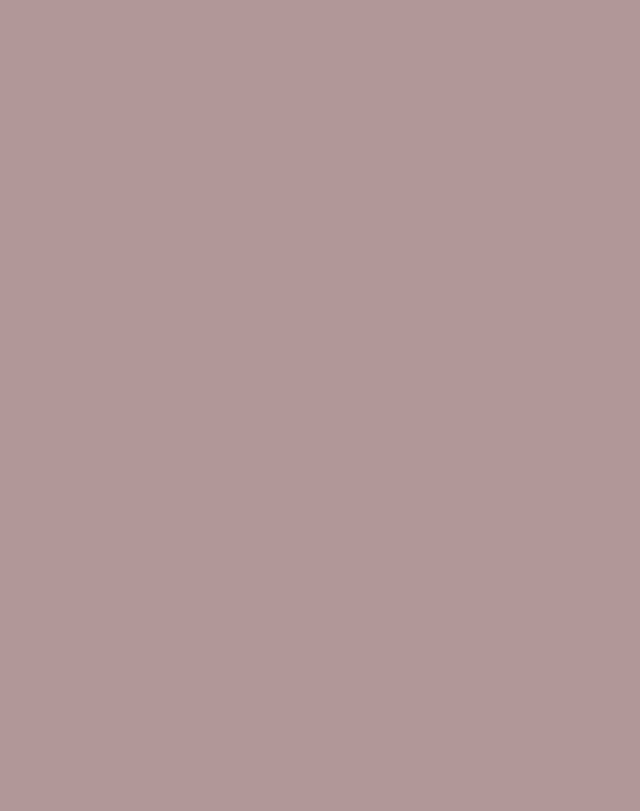
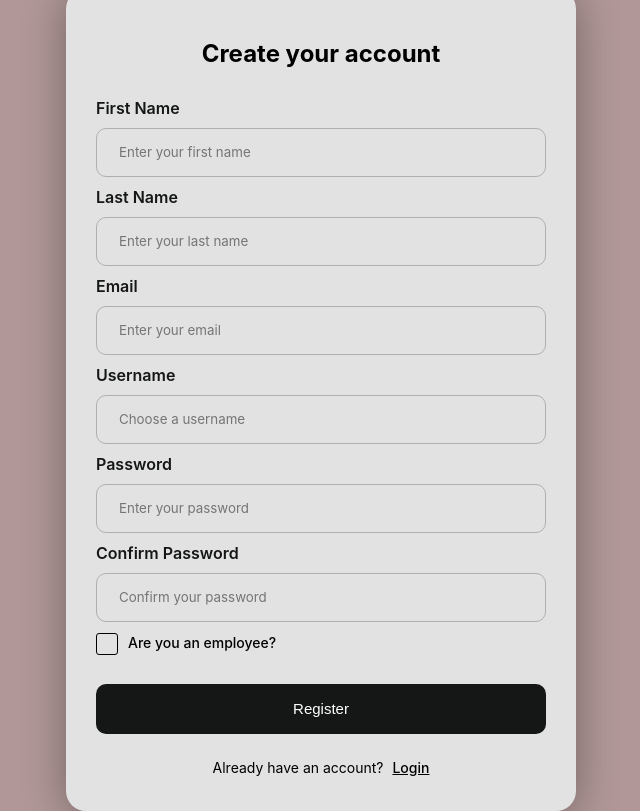
Before and after one commit to Bergu1/price-management-frontend, a React (Vite) app: page /register in a window 1280 px wide. Before the commit this address had no page. Shown: the whole page, without its empty margins (319-959 px from the left). Built offline with nearby package versions, Linux system fonts and the light colour scheme.

Commit message:
Modified Login page and added register

```diff
--- a/src/App.jsx
+++ b/src/App.jsx
@@ -1,5 +1,6 @@
 import { BrowserRouter, Routes, Route } from 'react-router-dom';
-import Login from './pages/Login/Login';
+import Login from './pages/LoginRegister/Login/Login';
+import Register from './pages/LoginRegister/Register/Register';
 
 
 export default function App() {
@@ -7,6 +8,7 @@ export default function App() {
         <BrowserRouter>
             <Routes>
                 <Route path="/login" element={<Login />} />
+                <Route path="/register" element={<Register />} />
             </Routes>
         </BrowserRouter>
     )
--- a/src/pages/Login/Login.jsx
+++ b/src/pages/LoginRegister/Login/Login.jsx
@@ -1,5 +1,6 @@
 import { useState } from "react";
-import './Login.css';
+import { Link } from 'react-router-dom';
+import '../styles/loginContainer.css'
 import '../styles/InputFields.css'
 import '../styles/Button.css'
 import '../styles/checkBox.css'
@@ -34,7 +35,10 @@ export default function Login() {
     <div className="login-container">
 
       <form onSubmit={handleSubmit} className="form">
+        {/* Inspired by Uiverse.io (by micaelgomestavares), customized by me */}
+
         <h2>Access your account</h2>
+
         {/* Email or Username */}
         <div className="flex-column">
           <label>Email or Username</label>
@@ -78,9 +82,10 @@ export default function Login() {
         {/* Remember + forgot */}
         <div className="flex-row">
 
-         {/* <!-- From Uiverse.io by cssbuttons-io -->  */}
+        {/* Inspired by Uiverse.io (by cssbuttons-io), customized by me */}
+
         <div className="cntr">
-            <input type="checkbox" id="cbx" className="hidden-xs-up" />
+            <input type="checkbox" id="cbx" className="hidden-xs-up cbx-input" />
             <label htmlFor="cbx" className="cbx"></label>
             <label>Remember me</label>
         </div>
@@ -91,7 +96,7 @@ export default function Login() {
         <button type="submit" className="button-submit">Sign In</button>
 
         <p className="p">
-          Don't have an account? <span className="span">Sign Up</span>
+          Don't have an account? <Link to='/register' className="span">Sign Up</Link>
         </p>
       </form>
     </div>
--- /dev/null
+++ b/src/pages/LoginRegister/Register/Register.jsx
@@ -0,0 +1,169 @@
+import { useState } from "react";
+import { Link } from 'react-router-dom';
+import '../styles/loginContainer.css'
+import '../styles/InputFields.css'
+import '../styles/Button.css'
+import '../styles/checkBox.css'
+
+export default function Register() {
+  const [firstName, setFirstName] = useState('');
+  const [lastName, setLastName] = useState('');
+  const [email, setEmail] = useState('');
+  const [username, setUsername] = useState('');
+  const [password, setPassword] = useState('');
+  const [confirmPassword, setConfirmPassword] = useState('');
+  const [isEmployee, setIsEmployee] = useState(false);
+  const [employeeCode, setEmployeeCode] = useState('');
+
+  const handleSubmit = (e) => {
+    e.preventDefault();
+
+    if (!firstName || !lastName || !email || !username || !password || !confirmPassword) {
+      alert('Please fill in all required fields.');
+      return;
+    }
+
+    if (password !== confirmPassword) {
+      alert('Passwords do not match.');
+      return;
+    }
+
+    if (isEmployee && !employeeCode) {
+      alert('Please enter your employee code.');
+      return;
+    }
+  };
+
+  return (
+    <div className="login-container">
+      <form onSubmit={handleSubmit} className="form">
+
+        {/* Inspired by Uiverse.io (by micaelgomestavares), customized by me */}
+
+        <h2>Create your account</h2>
+
+        {/* First Name */}
+        <div className="flex-column">
+          <label>First Name</label>
+        </div>
+        <div className="inputForm">
+          <input
+            type="text"
+            className="input"
+            placeholder="Enter your first name"
+            value={firstName}
+            onChange={(e) => setFirstName(e.target.value)}
+          />
+        </div>
+
+        {/* Last Name */}
+        <div className="flex-column">
+          <label>Last Name</label>
+        </div>
+        <div className="inputForm">
+          <input
+            type="text"
+            className="input"
+            placeholder="Enter your last name"
+            value={lastName}
+            onChange={(e) => setLastName(e.target.value)}
+          />
+        </div>
+
+        {/* Email */}
+        <div className="flex-column">
+          <label>Email</label>
+        </div>
+        <div className="inputForm">
+          <input
+            type="email"
+            className="input"
+            placeholder="Enter your email"
+            value={email}
+            onChange={(e) => setEmail(e.target.value)}
+          />
+        </div>
+
+        {/* Username */}
+        <div className="flex-column">
+          <label>Username</label>
+        </div>
+        <div className="inputForm">
+          <input
+            type="text"
+            className="input"
+            placeholder="Choose a username"
+            value={username}
+            onChange={(e) => setUsername(e.target.value)}
+          />
+        </div>
+
+        {/* Password */}
+        <div className="flex-column">
+          <label>Password</label>
+        </div>
+        <div className="inputForm">
+          <input
+            type="password"
+            className="input"
+            placeholder="Enter your password"
+            value={password}
+            onChange={(e) => setPassword(e.target.value)}
+          />
+        </div>
+
+        {/* Confirm Password */}
+        <div className="flex-column">
+          <label>Confirm Password</label>
+        </div>
+        <div className="inputForm">
+          <input
+            type="password"
+            className="input"
+            placeholder="Confirm your password"
+            value={confirmPassword}
+            onChange={(e) => setConfirmPassword(e.target.value)}
+          />
+        </div>
+
+        {/* Checkbox: Are you an employee? */}
+        {/* Inspired by Uiverse.io (by cssbuttons-io), customized by me */}
+
+        <div className="flex-row">
+          <div className="cntr">
+            <input
+              type="checkbox"
+              id="isEmployee"
+              className="hidden-xs-up cbx-input"
+              checked={isEmployee}
+              onChange={() => setIsEmployee(!isEmployee)}
+            />
+            <label htmlFor="isEmployee" className="cbx"></label>
+            <label htmlFor="isEmployee">Are you an employee?</label>
+          </div>
+        </div>
+
+        {/* Conditional: Employee Code */}
+        {isEmployee && (
+          <>
+            <div className="flex-column">
+              <label>Employee Code</label>
+            </div>
+            <div className="inputForm">
+              <input
+                type="text"
+                className="input"
+                placeholder="Enter your employee code"
+                value={employeeCode}
+                onChange={(e) => setEmployeeCode(e.target.value)}
+              />
+            </div>
+          </>
+        )}
+
+        <button type="submit" className="button-submit">Register</button>
+        <p className="p">Already have an account? <Link to='/login' className="span">Login</Link></p>
+      </form>
+    </div>
+  );
+}
--- a/src/pages/styles/Button.css
+++ b/src/pages/LoginRegister/styles/Button.css
@@ -1,3 +1,5 @@
+/* Inspired by Uiverse.io (by micaelgomestavares), customized by me */
+
 .button-submit {
   margin: 20px 0 10px 0;
   background-color: #151717;
--- a/src/pages/styles/InputFields.css
+++ b/src/pages/LoginRegister/styles/InputFields.css
@@ -1,3 +1,5 @@
+/* Inspired by Uiverse.io (by micaelgomestavares), customized by me */
+
 .input {
   margin-left: 10px;
   border-radius: 10px;
@@ -14,7 +16,7 @@
 .inputForm {
   border: 1.5px solid #b3aeae;
   border-radius: 10px;
-  height: 50px;
+  height: 47px;
   display: flex;
   align-items: center;
   padding-left: 10px;
--- a/src/pages/styles/checkBox.css
+++ b/src/pages/LoginRegister/styles/checkBox.css
@@ -1,4 +1,5 @@
-/* From Uiverse.io by cssbuttons-io */
+/* Inspired by Uiverse.io (by cssbuttons-io), customized by me */
+
 .cntr {
   display: flex;
   align-items: center;
@@ -32,13 +33,13 @@
  transition-delay: 0.15s;
 }
 
-#cbx:checked ~ .cbx {
+.cbx-input:checked ~ .cbx {
  border-color: transparent;
  background:  #000000;
  animation: jelly 0.6s ease;
 }
 
-#cbx:checked ~ .cbx:after {
+.cbx-input:checked ~ .cbx:after {
  opacity: 1;
  transform: rotate(45deg) scale(1);
 }
--- a/src/pages/Login/Login.css
+++ b/src/pages/LoginRegister/styles/loginContainer.css
@@ -1,4 +1,4 @@
-/* From Uiverse.io by micaelgomestavares */
+/* Inspired by Uiverse.io (by micaelgomestavares), customized by me */
 
 .login-container {
   display: flex;
```
Also changed, not shown: src/pages/Register/Register.css (deleted), src/pages/Register/Register.jsx (deleted).
